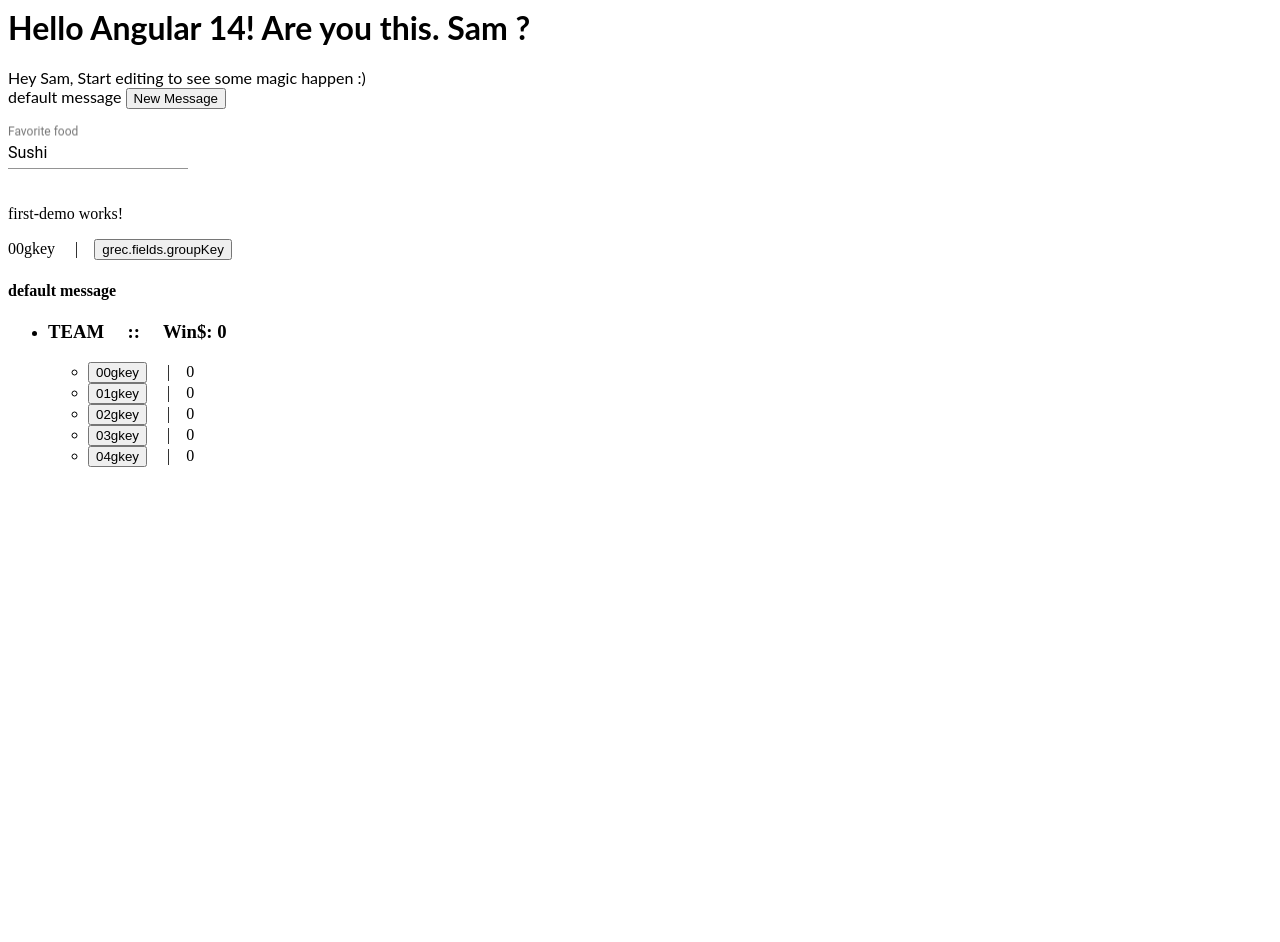
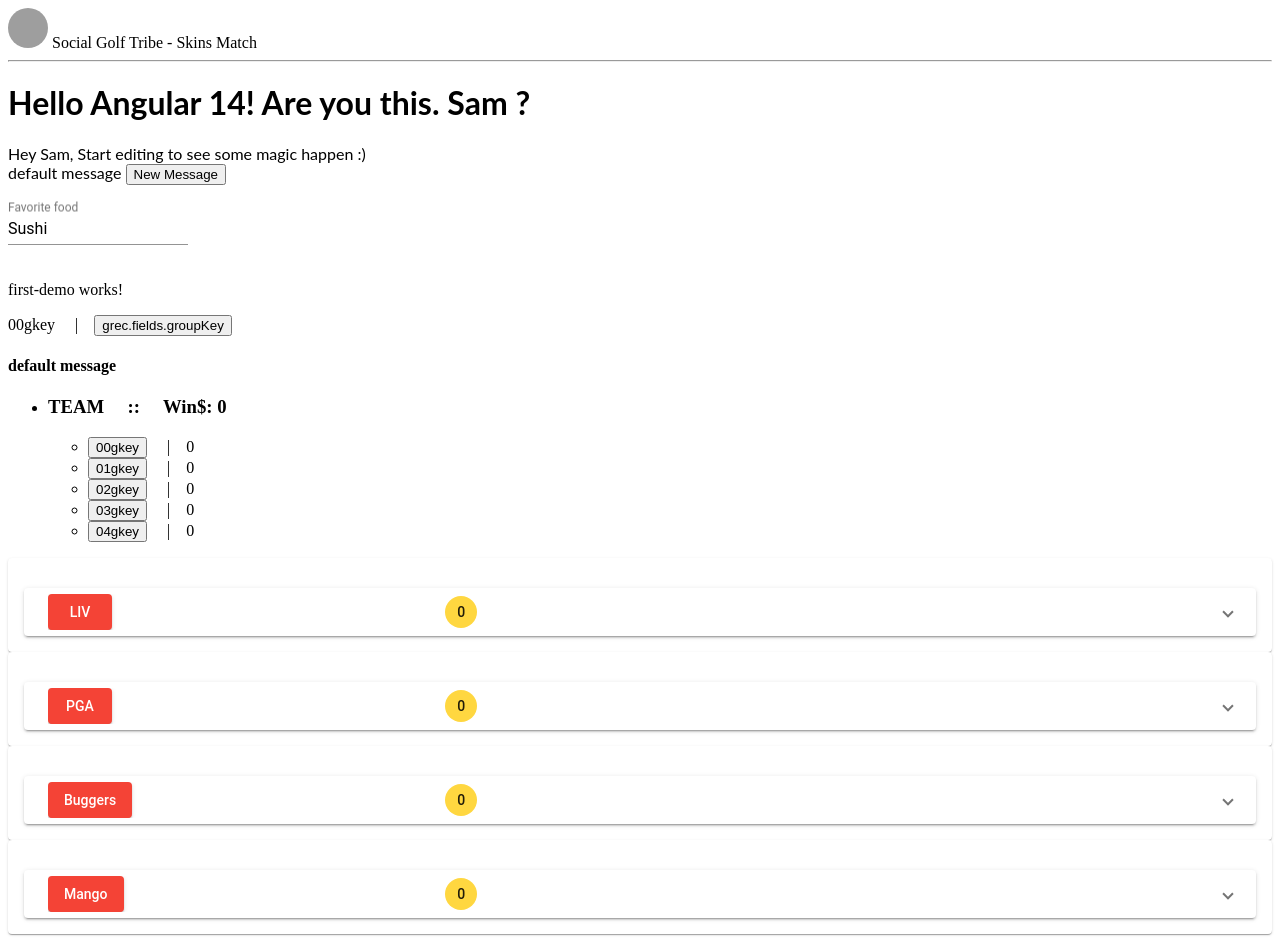
Before and after one commit to Leedabord/ng10start1b, an Angular app: page / in a window 1280 px wide. Before the commit the page ends 800 px from the top, so only its background shows below. Built offline with nearby package versions, Linux system fonts and the light colour scheme; grey boxes are pictures that could not be loaded.

Commit message:
2 files modified

```diff
--- a/src/app/app.component.html
+++ b/src/app/app.component.html
@@ -1,3 +1,12 @@
+
+<nav>
+<img mat-card-avatar
+src="https://media.istockphoto.com/vectors/vector-cartoon-of-happy-golf-ball-with-clubs-and-cart-vector-id486710150"  alt="Golf">
+Social Golf Tribe - Skins Match
+<hr>
+<p> </p>
+</nav>
+
 <hello name="{{ name }}"></hello>
 <p>
 	Hey {{currentUser}}, Start editing to see some magic happen :)
@@ -14,3 +23,67 @@
 
 
 <app-first-demo></app-first-demo>
+
+<div  *ngFor="let tt of Teams; let ii = index" >
+<mat-card>
+<mat-card-content>
+
+<p> </p>
+
+<mat-accordion >
+	<mat-expansion-panel >
+		<mat-expansion-panel-header>
+			<mat-panel-title>
+				<button  mat-raised-button  color="warn"  > {{ tt.tag }} </button>
+			</mat-panel-title>
+
+			<mat-panel-description >
+			<mat-chip-list>
+			<mat-chip color="accent" selected>  {{ tt.wins }}   </mat-chip>
+			</mat-chip-list>
+			</mat-panel-description>
+		</mat-expansion-panel-header>
+
+		<mat-grid-list cols="12" rowHeight="40px">
+		<mat-grid-tile  [colspan]="4"  [rowspan]="1">
+			<span> &nbsp; </span>
+		</mat-grid-tile>
+		<mat-grid-tile  [colspan]="4"  [rowspan]="1">
+			<span> &nbsp; </span>
+		</mat-grid-tile>
+		<mat-grid-tile  [colspan]="4"  [rowspan]="1">
+		<button mat-raised-button  color="primary"  (click)="tempfn()">Post Score</button>
+	</mat-grid-tile>
+	</mat-grid-list>
+		<hr>
+
+		<mat-grid-list cols="12" rowHeight="80px">
+		<span  *ngFor="let xss of tt.sf9; let jj = index" >
+		<mat-grid-tile  [colspan]="4"  [rowspan]="1">
+		<mat-form-field  class="in30px">
+		<input  type="number"   [(ngModel)]="tt.sf9[jj]"  matInput placeholder="h# {{jj+1}}" />
+		</mat-form-field>
+		</mat-grid-tile>
+		</span>
+		</mat-grid-list>
+		<hr>
+
+		<mat-grid-list cols="12" rowHeight="80px">
+		<span  *ngFor="let xss of tt.sb9; let jj = index" >
+		<mat-grid-tile  [colspan]="4"  [rowspan]="1">
+		<mat-form-field  class="in30px">
+		<input  type="number"   [(ngModel)]="tt.sb9[jj]"  matInput placeholder="h# {{jj+10}}" />
+		</mat-form-field>
+		</mat-grid-tile>
+		</span>
+		</mat-grid-list>
+		<hr>
+
+</mat-expansion-panel>
+</mat-accordion>
+
+
+</mat-card-content>
+</mat-card>
+
+</div>
--- a/src/app/app.component.ts
+++ b/src/app/app.component.ts
@@ -67,7 +67,32 @@
     { name: 'Warn', color: 'warn' }
   ];
 
-  constructor(private _dialog: MatDialog, private _snackbar: MatSnackBar, private session: SessionService) {
+  public Teams = [
+    {tag: "LIV", wins: 0, bonus: 0, skins: 0, tsf9: 0, tsb9: 0, tsr18: 0,
+    hw: [false,false,false,false,false,false,false,false,false,
+        false,false,false,false,false,false,false,false,false],
+        sf9: [8,8,8,8,8,8,8,8,8],
+        sb9: [8,8,8,8,8,8,8,8,8] },
+    {tag: "PGA", wins: 0, bonus: 0, skins: 0, tsf9: 0, tsb9: 0, tsr18: 0,
+    hw: [false,false,false,false,false,false,false,false,false,
+        false,false,false,false,false,false,false,false,false],
+        sf9: [8,8,8,8,8,8,8,8,8],
+        sb9: [8,8,8,8,8,8,8,8,8] },
+    {tag: "Buggers", wins: 0, bonus: 0, skins: 0, tsf9: 0, tsb9: 0, tsr18: 0,
+    hw: [false,false,false,false,false,false,false,false,false,
+        false,false,false,false,false,false,false,false,false],
+        sf9: [8,8,8,8,8,8,8,8,8],
+        sb9: [8,8,8,8,8,8,8,8,8] },
+    {tag: "Mango", wins: 0, bonus: 0, skins: 0, tsf9: 0, tsb9: 0, tsr18: 0,
+    hw: [false,false,false,false,false,false,false,false,false,
+        false,false,false,false,false,false,false,false,false],
+        sf9: [8,8,8,8,8,8,8,8,8],
+        sb9: [8,8,8,8,8,8,8,8,8] },
+  ];
+
+  constructor(private _dialog: MatDialog, private _snackbar: MatSnackBar,
+//    private httpC: HttpClient,
+    private session: SessionService) {
     this.currentUser = session.userName;
 
     // Update the value for the progress-bar on an interval.
@@ -105,6 +130,60 @@
   set tickInterval(v) {
     this.slider.tickInterval = Number(v);
   }
+
+  tempfn() {
+    let skinpot = 0; let sf9 = 0;
+
+    for (let ii = 0; ii < 9; ii++) {
+      skinpot += 1;
+      let minscore = Math.min(this.Teams[0].sf9[ii], this.Teams[1].sf9[ii],
+        this.Teams[2].sf9[ii], this.Teams[3].sf9[ii] );
+      let winner = 9;
+      for (let jj = 0; jj < 4; jj++) {
+        this.Teams[jj].hw[ii] = false;
+        if (this.Teams[jj].sf9[ii] == minscore) {
+          if (winner == 9) {
+            winner = jj;
+          } else {
+            winner = 9;
+          }
+        }
+      }
+      if (winner < 4) {
+        this.Teams[winner].hw[ii] = true;
+        this.Teams[winner].skins += skinpot;
+        skinpot = 0;
+      }
+    }
+
+    for (let ii = 0; ii < 9; ii++) {
+      skinpot += 1;
+      let minscore = Math.min(this.Teams[0].sb9[ii], this.Teams[1].sb9[ii],
+        this.Teams[2].sb9[ii], this.Teams[3].sb9[ii] );
+      let winner = 9;
+      for (let jj = 0; jj < 4; jj++) {
+        this.Teams[jj].hw[ii] = false;
+        if (this.Teams[jj].sb9[ii] == minscore) {
+          if (winner == 9) {
+            winner = jj;
+          } else {
+            winner = 9;
+          }
+        }
+      }
+      if (winner < 4) {
+        this.Teams[winner].hw[ii] = true;
+        this.Teams[winner].skins += skinpot;
+        skinpot = 0;
+      }
+    }
+
+    for (let jj = 0; jj < 4; jj++) {
+      this.Teams[jj].wins = this.Teams[jj].bonus + this.Teams[jj].skins;
+    }
+
+  } // end tempfn()
+
 }
 
 
```
